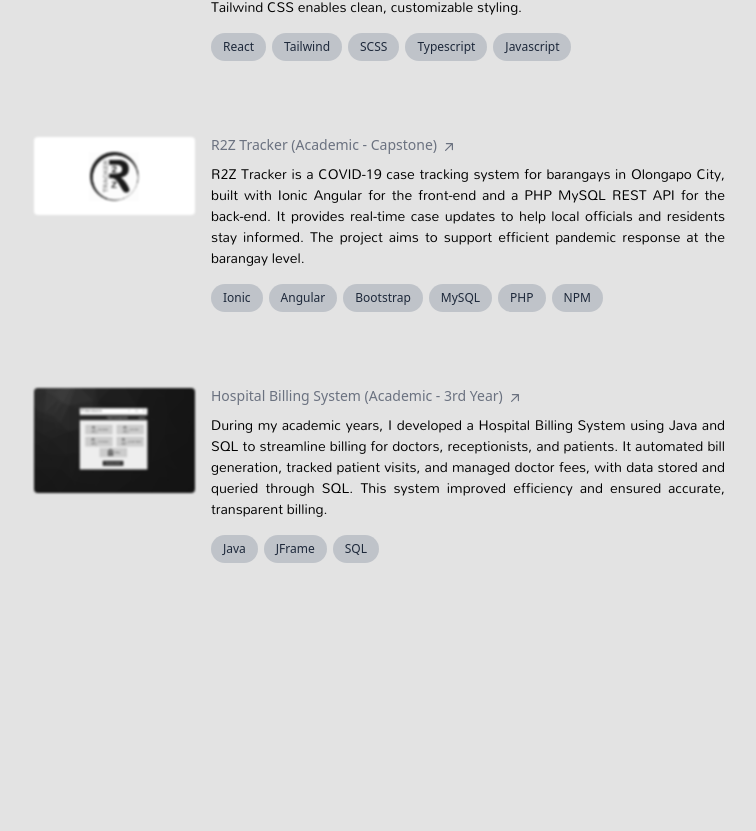
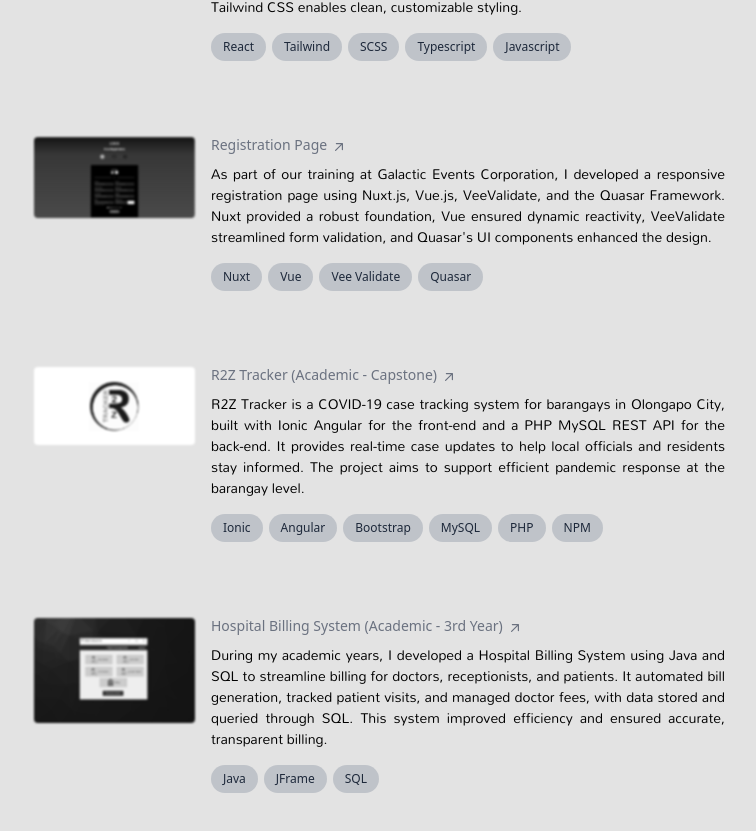
Before and after one commit to martinditalo/my-portfolio, a React (Create React App) app: page /about in a window 1280 px wide. Shown: the part 1576-2407 px from the top of the page, without its empty margins (447-1203 px from the left). Before the commit the page ends 2343 px from the top, so only its background shows below. Built offline with nearby package versions, Linux system fonts and the light colour scheme.

Commit message:
feat: add registration page project

```diff
--- a/src/pages/about/projects/Projects.tsx
+++ b/src/pages/about/projects/Projects.tsx
@@ -9,6 +9,15 @@ const Projects = (): ReactElement => {
         img: "/assets/images/project-img/portfolio.png",
         description: `Explore my work and professional experience through the interactive features of my portfolio, built with React, TypeScript, and Tailwind CSS for a fast, responsive experience. React and TypeScript ensure scalability and maintainability, while Tailwind CSS enables clean, customizable styling.`,
         stacks: ["React", "Tailwind", "SCSS", "Typescript", "Javascript"],
+      },
+    },
+    {
+      projects: {
+        link: "https://github.com/martinditalo/registration-page/tree/dev",
+        title: "Registration Page",
+        img: "/assets/images/project-img/reg-page.png",
+        description: `As part of our training at Galactic Events Corporation, I developed a responsive registration page using Nuxt.js, Vue.js, VeeValidate, and the Quasar Framework. Nuxt provided a robust foundation, Vue ensured dynamic reactivity, VeeValidate streamlined form validation, and Quasar's UI components enhanced the design.`,
+        stacks: ["Nuxt", "Vue", "Vee Validate", "Quasar"],
       },
     },
     {
@@ -25,7 +34,8 @@ const Projects = (): ReactElement => {
         link: "https://github.com/Hospital-Billing-System",
         title: "Hospital Billing System (Academic - 3rd Year)",
         img: "/assets/images/project-img/hospital_billing_system.png",
-        description: "During my academic years, I developed a Hospital Billing System using Java and SQL to streamline billing for doctors, receptionists, and patients. It automated bill generation, tracked patient visits, and managed doctor fees, with data stored and queried through SQL. This system improved efficiency and ensured accurate, transparent billing.",
+        description:
+          "During my academic years, I developed a Hospital Billing System using Java and SQL to streamline billing for doctors, receptionists, and patients. It automated bill generation, tracked patient visits, and managed doctor fees, with data stored and queried through SQL. This system improved efficiency and ensured accurate, transparent billing.",
         stacks: ["Java", "JFrame", "SQL"],
       },
     },
```
Also changed, not shown: public/assets/images/project-img/reg-page.png (added).
